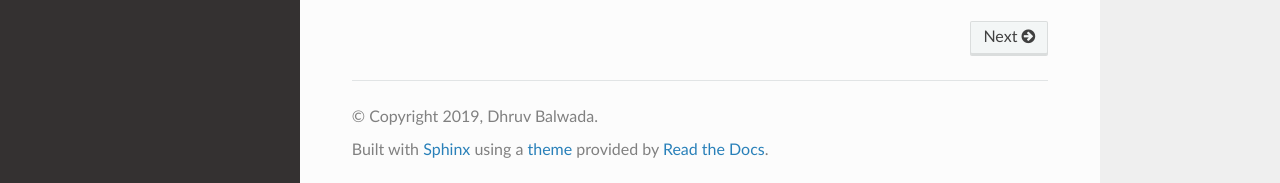
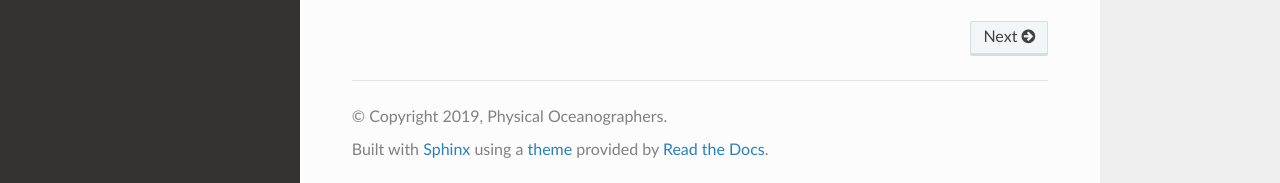
Before and after one commit to dhruvbalwada/POB, a Sphinx documentation site: the page built from docs/source/index.rst, in a window 1280 px wide and 1000 px high. Shown: the part 814-997 px from the top of the window. Built offline with Sphinx 7.4.7 and the Read the Docs theme 2.0.0, drawn with Linux system fonts in a browser that asks for light colours.

Commit message:
Update conf.py

```diff
--- a/docs/source/conf.py
+++ b/docs/source/conf.py
@@ -20,7 +20,7 @@
 # -- Project information -----------------------------------------------------
 
 project = 'POB'
-copyright = '2019, Dhruv Balwada'
+copyright = '2019, Physical Oceanographers'
 author = 'Dhruv Balwada'
 
 # The short X.Y version
```
